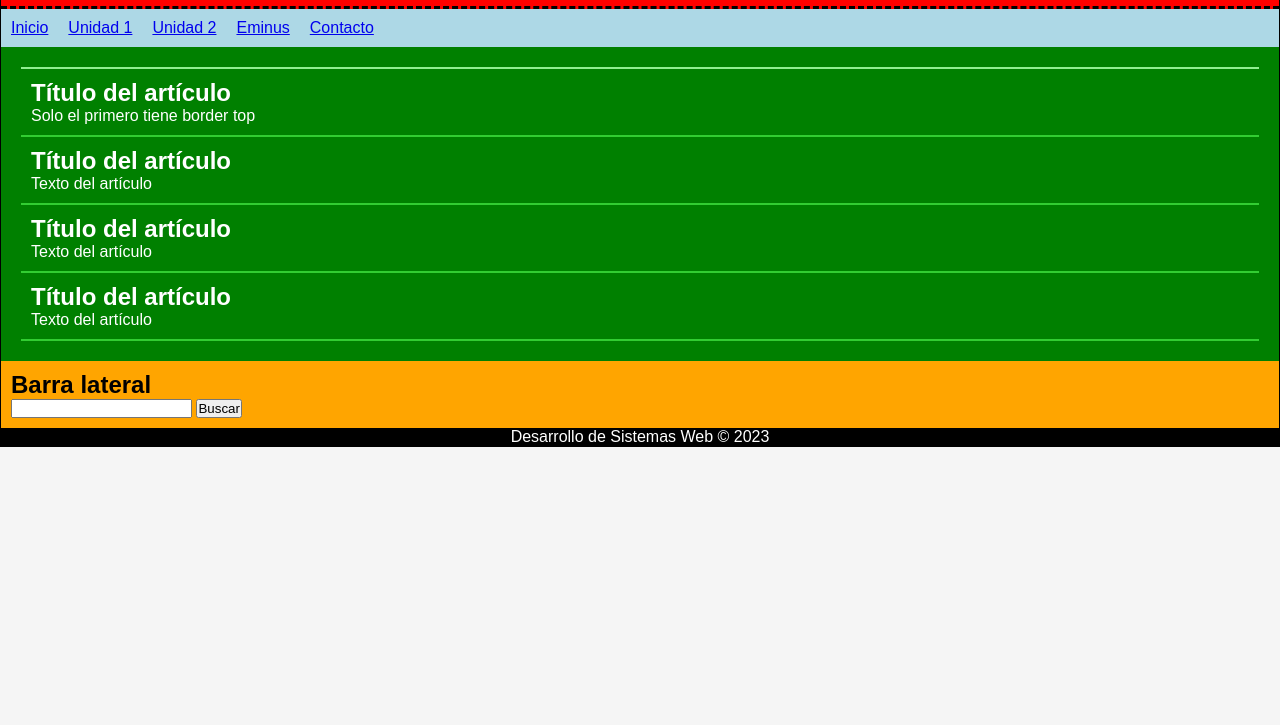
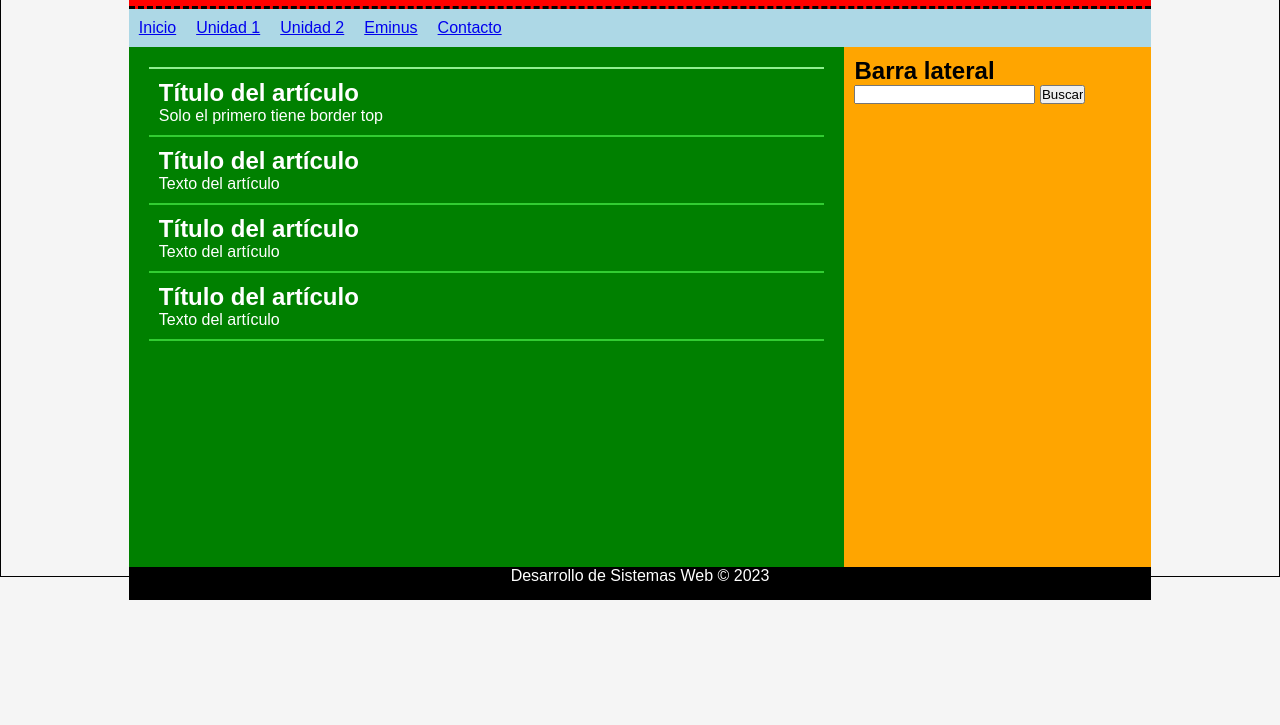
Before and after one commit to ctr305/practica-web-grid, a plain HTML site: page index.html in a window 1280 px wide. Shown: the part 75-800 px from the top of the page. Drawn offline with Linux system fonts and the light colour scheme.

Commit message:
Arreglar grid layout.

```diff
--- a/index.html
+++ b/index.html
@@ -9,7 +9,7 @@
 </head>
 
 <body>
-  <div id="container">
+  <div class="container">
     <div class="header">
       <h1>CSS con columnas mediante media queries</h1>
     </div>
--- a/style.css
+++ b/style.css
@@ -16,7 +16,7 @@ body {
     min-height: 650px;
     display: grid;
     grid-template-columns: 70% auto;
-    grid-template-rows: max-content max-content 80% minmax(5%, auto);
+    grid-template-rows: max-content max-content minmax(80%, auto) minmax(5%, auto);
 }
 
 .header {
@@ -26,6 +26,7 @@ body {
     line-height: 80px;
     border-bottom: 3px dashed black;
     grid-column: 1 / span 2;
+    grid-row: 1;
     display: grid;
     place-content: center;
 }
@@ -36,9 +37,11 @@ body {
     text-overflow: ellipsis;
 }
 
-ul {
+.nav {
+    overflow: hidden;
     background-color: lightblue;
-    overflow: hidden;
+    grid-column: 1 / span 2;
+    grid-row: 2;
 }
 
 li {
@@ -56,6 +59,8 @@ li {
     padding-top: 20px;
     padding-bottom: 20px;
     box-sizing: border-box;
+    grid-column: 1;
+    grid-row: 3;
 }
 
 .article {
@@ -78,6 +83,8 @@ li {
     text-overflow: ellipsis;
     padding: 10px;
     box-sizing: border-box;
+    grid-column: 2;
+    grid-row: 3;
 }
 
 @media all and (max-width: 768px) {
@@ -91,6 +98,8 @@ li {
     color: white;
     text-align: center;
     clear: both;
+    grid-column: 1 / span 2;
+    grid-row: 4;
 }
 
 @media (max-width: 160px) {
```
